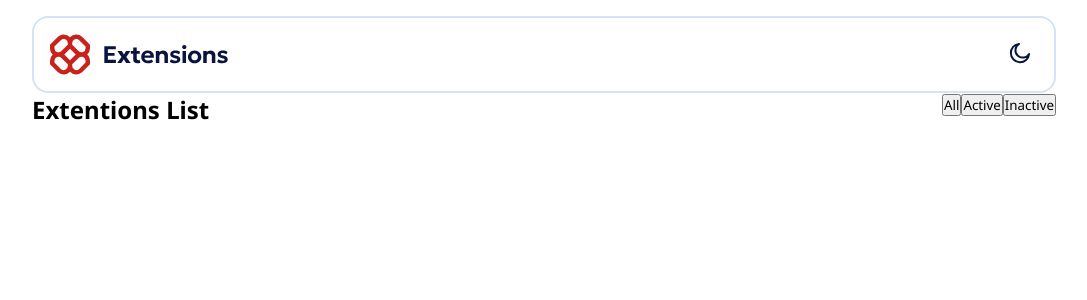
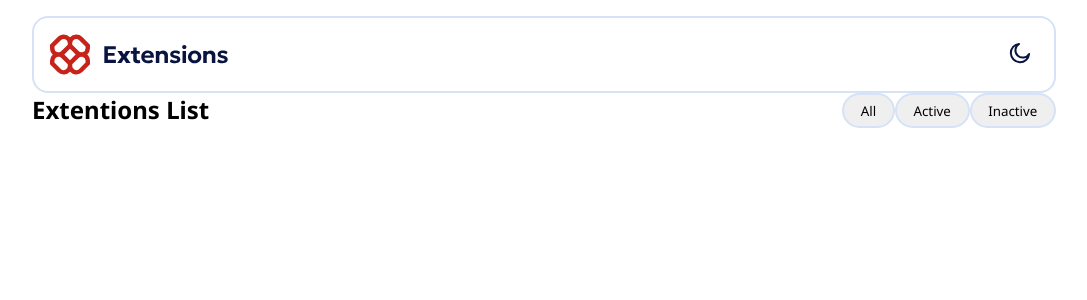
Before and after one commit to SebastianLaka/borwser-extentions-manager-ui-main, a Vue app: page / in a window 1280 px wide. Shown: the top 300 px of the page, without its empty margins (96-1183 px from the left). Built offline with nearby package versions, Linux system fonts and the light colour scheme.

Commit message:
Add styles for buttons in NavHeader

```diff
--- a/src/App.vue
+++ b/src/App.vue
@@ -4,10 +4,10 @@ import NavApp from './components/NavApp.vue';
 </script>
 
 <template>
-  <div class="wrapper">
+  <main class="wrapper">
     <HeaderApp />
     <NavApp/>
-  </div>
+  </main>
 </template>
 
 <style>
--- a/src/components/HeaderApp.vue
+++ b/src/components/HeaderApp.vue
@@ -8,17 +8,17 @@
 <style scoped lang="scss">
 @import '../assets/sass/colors.scss';
 @import '../assets/sass/border.scss';
-$header-border-radious: 1em;
+
 @media (min-width: 20em) {
   .ui-header {
     display: flex;
     justify-content: space-between;
     padding: 1em;
     border: $header-border;
-    border-radius: $header-border-radious;
+    border-radius: $header-border-radius;
     &__btn {
       padding: 0.5em;
-      border-radius: $header-border-radious;
+      border-radius: $header-border-radius;
       border: none;
       background-color: #fff;
       cursor: pointer;
--- a/src/components/NavApp.vue
+++ b/src/components/NavApp.vue
@@ -10,10 +10,22 @@
     </nav>
 </template>
 <style scoped lang="scss">
+@import '../assets/sass/colors.scss';
+@import '../assets/sass/border.scss';
 @media (min-width: 20em){
     .ui-nav{
         display: flex;
         justify-content: space-between;
+        .ui-nav-button{
+            &__all,
+            &__active,
+            &__inactive{
+                padding: .5em 1.25em;
+                border: none;
+                border-radius: 8em;
+                border: .2em solid $neutral-200;
+            }
+        }
     }
 }
 </style>
```
